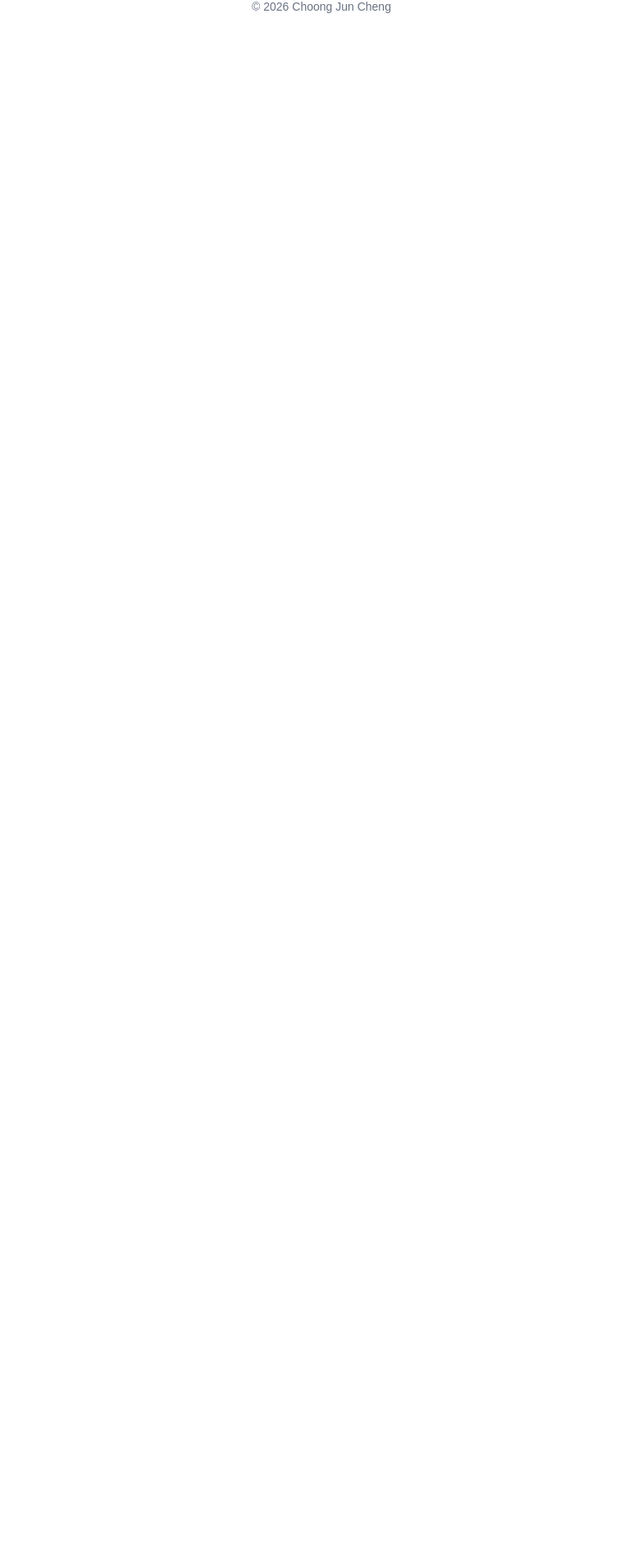
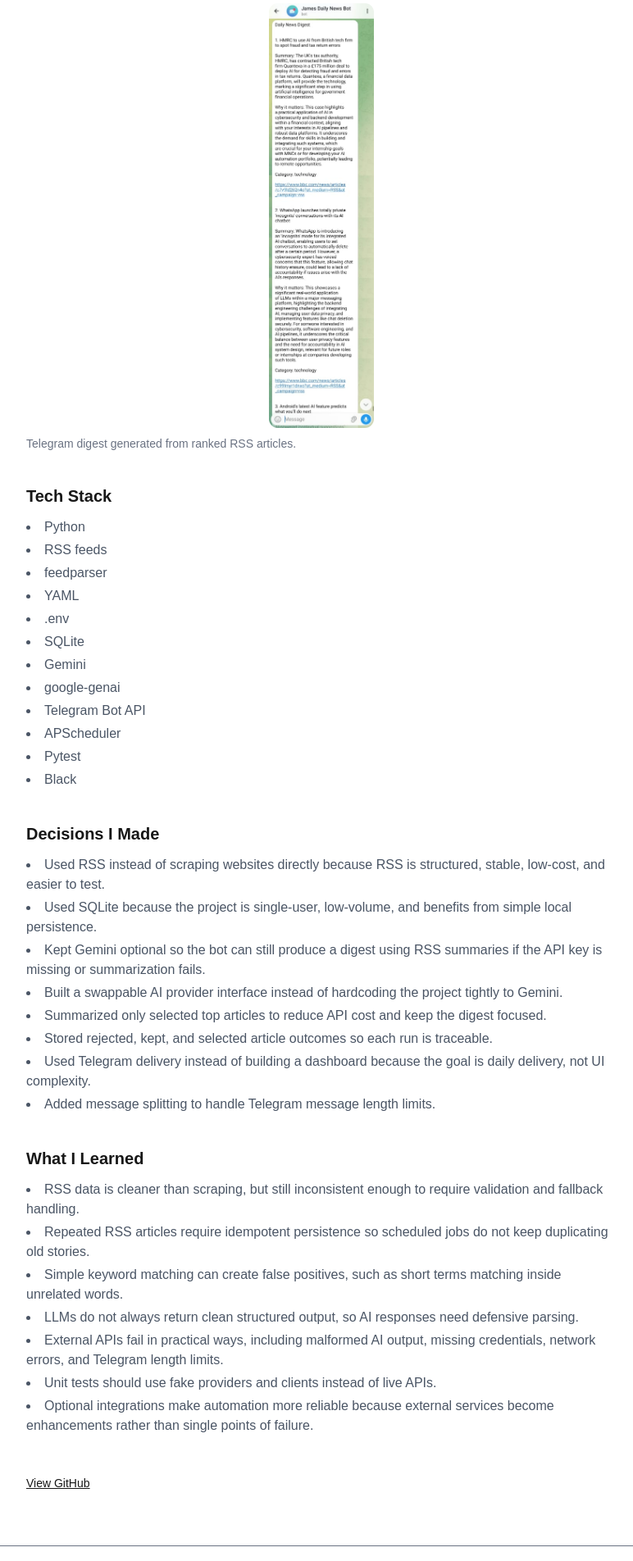
Before and after one commit to Jameschoong7/portfolio-site, a Next.js app: page /projects/daily-news-bot in a window 1280 px wide. Shown: the part 766-2670 px from the top of the page at 82% size, without its empty margins (248-1020 px from the left). Before the commit the page ends 800 px from the top, so only its background shows below. Built offline with nearby package versions, Linux system fonts and the light colour scheme.

Commit message:
Update daily-news-bot project & screenshot device variation sizes

```diff
--- a/src/app/data/projects.js
+++ b/src/app/data/projects.js
@@ -103,7 +103,61 @@ export const projects = [
         title: "Daily News Bot",
         description: "A bot that fetches, summarises, and delivers daily news relevant to my interests — built as a personal productivity tool and AI pipeline exercise.",
         tags: ["AI", "Automation", "Personal Tool"],
-        github: null,
+        github: "https://github.com/Jameschoong7/daily-news-bot",
+        problem:
+            "Reading the news across multiple sources takes time, and it is easy to miss updates that are actually relevant. I wanted a lightweight way to collect useful technology and local news, rank it against my interests, and turn it into a concise daily digest.",
+
+        whatIBuilt:
+            "A Python automation pipeline that loads RSS sources and a personal YAML profile, fetches recent articles, filters invalid entries, scores relevance, deduplicates repeated stories, selects the top articles, optionally summarizes them with Gemini, saves run logs into SQLite, and sends the final digest to Telegram.",
+
+        techStack: [
+            "Python",
+            "RSS feeds",
+            "feedparser",
+            "YAML",
+            ".env",
+            "SQLite",
+            "Gemini",
+            "google-genai",
+            "Telegram Bot API",
+            "APScheduler",
+            "Pytest",
+            "Black",
+        ],
+
+        decisions: [
+            "Used RSS instead of scraping websites directly because RSS is structured, stable, low-cost, and easier to test.",
+            "Used SQLite because the project is single-user, low-volume, and benefits from simple local persistence.",
+            "Kept Gemini optional so the bot can still produce a digest using RSS summaries if the API key is missing or summarization fails.",
+            "Built a swappable AI provider interface instead of hardcoding the project tightly to Gemini.",
+            "Summarized only selected top articles to reduce API cost and keep the digest focused.",
+            "Stored rejected, kept, and selected article outcomes so each run is traceable.",
+            "Used Telegram delivery instead of building a dashboard because the goal is daily delivery, not UI complexity.",
+            "Added message splitting to handle Telegram message length limits.",
+        ],
+
+        learnings: [
+            "RSS data is cleaner than scraping, but still inconsistent enough to require validation and fallback handling.",
+            "Repeated RSS articles require idempotent persistence so scheduled jobs do not keep duplicating old stories.",
+            "Simple keyword matching can create false positives, such as short terms matching inside unrelated words.",
+            "LLMs do not always return clean structured output, so AI responses need defensive parsing.",
+            "External APIs fail in practical ways, including malformed AI output, missing credentials, network errors, and Telegram length limits.",
+            "Unit tests should use fake providers and clients instead of live APIs.",
+            "Optional integrations make automation more reliable because external services become enhancements rather than single points of failure.",
+        ],
+
+        status: "Working MVP",
+        timeline: "Locally verified; deployment planned with VPS plus cron or systemd",
+
+        screenshots: [
+            {
+                src: "/projects/daily-news-bot/telegram-digest.png",
+                alt: "Daily News Bot Telegram digest",
+                caption: "Telegram digest generated from ranked RSS articles.",
+                variant: "phone",
+            },
+        ]
+
     },
 
 
--- a/src/app/projects/[slug]/page.js
+++ b/src/app/projects/[slug]/page.js
@@ -1,17 +1,17 @@
-import {projects} from "../../data/projects";
+import { projects } from "../../data/projects";
 import { notFound } from "next/navigation";
 import Image from "next/image";
 
-export function generateStaticParams(){
-    return projects.map((project)=>({
-        slug:project.slug,
+export function generateStaticParams() {
+  return projects.map((project) => ({
+    slug: project.slug,
   }))
 }
 
-export default async function ProjectDetail({params}){
-    const {slug} = await params;
-    const project = projects.find((project) => project.slug ===slug);
-    if(!project){
+export default async function ProjectDetail({ params }) {
+  const { slug } = await params;
+  const project = projects.find((project) => project.slug === slug);
+  if (!project) {
     notFound();
   }
   return (
@@ -21,17 +21,17 @@ export default async function ProjectDetail({params}){
       <p className="text-gray-600 mt-4">{project.description}</p>
 
       <div className="flex flex-wrap gap-2 mt-6">
-                {project.tags.map((tag)=>(
+        {project.tags.map((tag) => (
           <span key={tag} className="text-xs bg-gray-100 text-gray-600 px-2 py-1 rounded-full">
             {tag}
           </span>
         ))}
       </div>
 
-            {(project.status || project.timeline) &&(
+      {(project.status || project.timeline) && (
         <p className="text-sm text-gray-500 mt-6">
           {project.status}
-                    {project.status && project.timeline ? " | ":""}
+          {project.status && project.timeline ? " | " : ""}
           {project.timeline}
         </p>
       )}
@@ -59,9 +59,13 @@ export default async function ProjectDetail({params}){
                 <Image
                   src={screenshot.src}
                   alt={screenshot.alt}
-                        width={1200}
-                        height={675}
-                        className="w-full rounded-xl border"/>
+                  width={screenshot.variant === "phone" ? 390 : 1200}
+                  height={screenshot.variant === "phone" ? 844 : 675}
+                  className={
+                    screenshot.variant === "phone"
+                      ? "mx-auto h-auto max-h-[520px] w-auto max-w-full rounded-xl border object-contain"
+                      : "w-full rounded-xl border"
+                  } />
 
                 {screenshot.caption && (
                   <figcaption className="text-sm text-gray-500 mt-2">
```
Also changed, not shown: public/projects/daily-news-bot/telegram-digest.png (added). Lines whose indentation alone changed are shown as unchanged.
